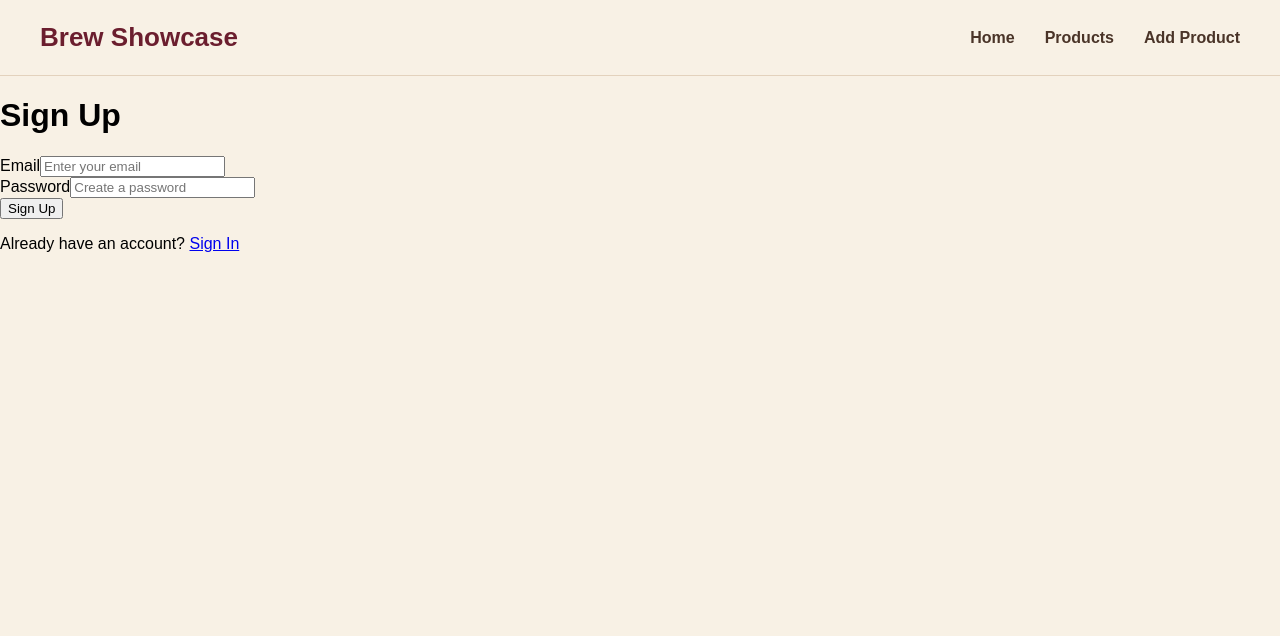
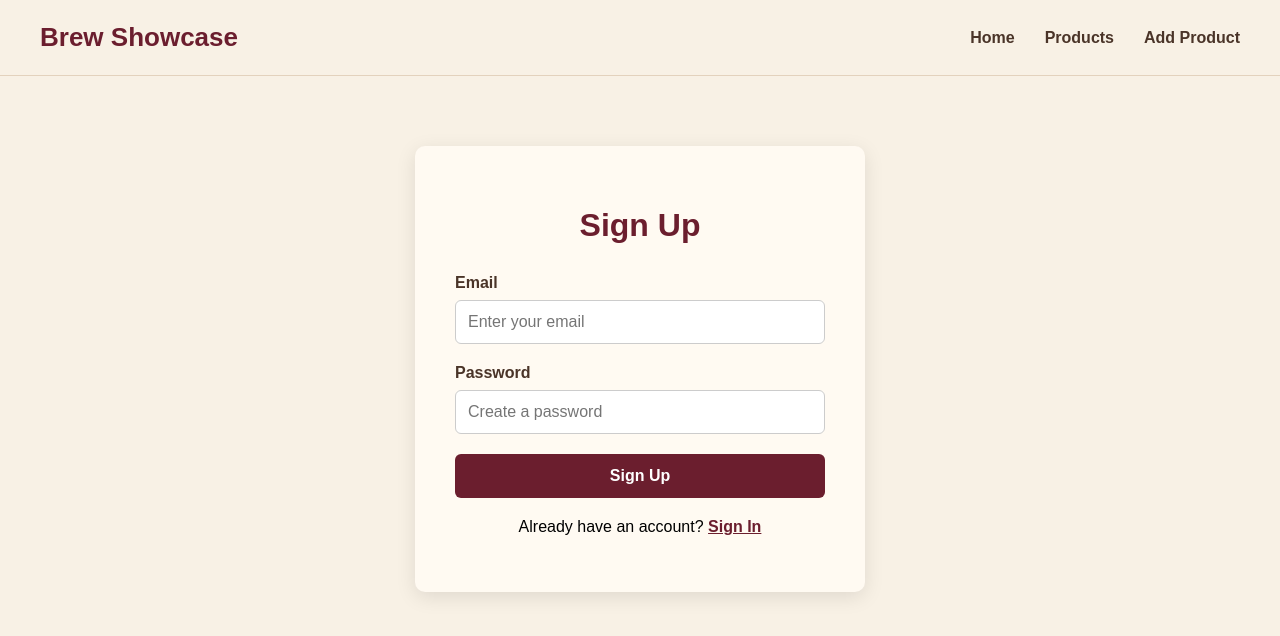
Before and after one commit to codewithmDEV/brew-showcase, a React (Vite) app: page /signup in a window 1280 px wide. Shown: the top 636 px of the page. Built offline with nearby package versions, Linux system fonts and the light colour scheme; data requests are answered from the project's data file.

Commit message:
added styling for the sign up and in pages

```diff
--- a/src/index.css
+++ b/src/index.css
@@ -132,3 +132,64 @@ body {
     max-width: 450px;
   }
 }
+
+.auth-container {
+  max-width: 450px;
+  margin: 70px auto;
+  padding: 40px;
+  background: #fffaf2;
+  border-radius: 10px;
+  box-shadow: 0 5px 20px rgba(0, 0, 0, 0.1);
+}
+
+.auth-container h1 {
+  text-align: center;
+  color: #6b1e2e;
+  margin-bottom: 30px;
+}
+
+.form-group {
+  margin-bottom: 20px;
+}
+
+.form-group label {
+  display: block;
+  margin-bottom: 8px;
+  color: #4a3428;
+  font-weight: bold;
+}
+
+.form-group input {
+  width: 100%;
+  padding: 12px;
+  border: 1px solid #ccc;
+  border-radius: 6px;
+  font-size: 16px;
+  box-sizing: border-box;
+}
+
+.auth-container button {
+  width: 100%;
+  padding: 13px;
+  border: none;
+  border-radius: 6px;
+  background: #6b1e2e;
+  color: white;
+  font-size: 16px;
+  font-weight: bold;
+  cursor: pointer;
+}
+
+.auth-container button:hover {
+  background: #4e1420;
+}
+
+.auth-container p {
+  text-align: center;
+  margin-top: 20px;
+}
+
+.auth-container a {
+  color: #6b1e2e;
+  font-weight: bold;
+}
```
